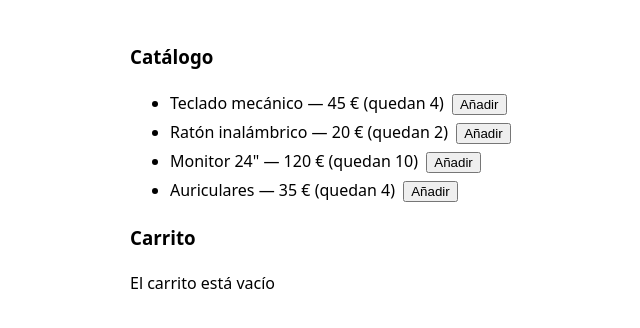
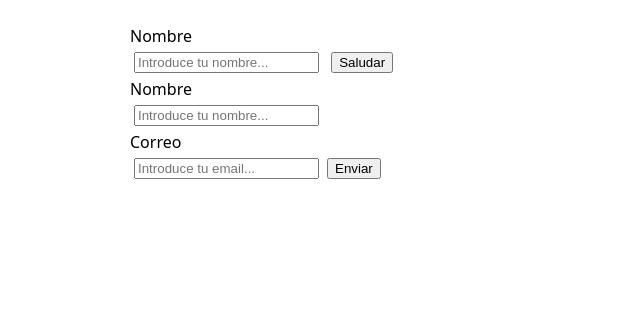
Before and after one commit to rodri-a91/desarrollo-interfaces, a React (Vite) app in the folder proyecto-0/: page / in a window 1280 px wide. Shown: the top 328 px of the page, without its empty margins (190-830 px from the left). Built offline with nearby package versions, Linux system fonts and the light colour scheme.

Commit message:
actividades

```diff
--- a/proyecto-0/src/App.tsx
+++ b/proyecto-0/src/App.tsx
@@ -17,6 +17,10 @@
 // import Precio from './components/Precio.tsx'
 // import Tarjeta from './components/Tarjeta.tsx'
 
+// import Contacto from "./components/formulario/Contacto"
+import ContactoUnico from "./components/formulario/ContactoUnico"
+import Saludo from "./components/formulario/Saludo"
+
 // import ListaBuena from "./components/listas/ListaBuena"
 // import ListaMala from "./components/listas/ListaMala"
 // import SelectorActividades from "./components/SelectorActividades"
@@ -24,7 +28,7 @@
 // import ListaAlumnosFiltrados from "./components/listas/ListaAlumnosFiltrados"
 // import ListaCompra from "./components/listas/ListaCompra"
 // import Carrito from "./components/listas/Carrito"
-import CarritoStock from "./components/listas/CarritoStock"
+// import CarritoStock from "./components/listas/CarritoStock"
 
 // const enDolares = (cantidad: number) => {
 //   return cantidad.toLocaleString("us-US", { style: "currency", currency: "USD" })
@@ -35,13 +39,21 @@ function App() {
     return (
     <>
 
+<Saludo/><br></br>
+<ContactoUnico/>
+
+
+
+
+
+
 {/* <SelectorActividades/> */}
 {/* <ListaMala/>
 <ListaBuena/>
 <TablaAlumnos/>
 <ListaAlumnosFiltrados/>
 <ListaCompra/> */}
-<CarritoStock/>
+{/* <CarritoStock/> */}
 
 
       {/* <MiComponente/>
--- /dev/null
+++ b/proyecto-0/src/components/formulario/Contacto.tsx
@@ -0,0 +1,28 @@
+import { useState } from "react"
+
+
+function Contacto() {
+
+    const [nombreTemp, setNombreTemp] = useState('')
+    const [emailTemp, setEmailTemp] = useState('')
+    const [saludo, setSaludo] = useState('')
+
+    const enviar = () => {
+        setSaludo(`${nombreTemp} (${emailTemp})`)
+
+    }
+
+    return (
+        <>
+        <label>Nombre</label><br></br>
+        <input type="text" placeholder="Introduce tu nombre..." onChange={(e) => setNombreTemp(e.target.value)} value={nombreTemp}/>
+        <br></br><label>Correo</label><br></br>
+        <input type="text" placeholder="Introduce tu email..." onChange={(e) => setEmailTemp(e.target.value)} value={emailTemp}/>
+        <button onClick={() => enviar()}>Enviar</button><br></br>
+
+        {saludo}
+        </>
+    )
+}
+
+export default Contacto
--- /dev/null
+++ b/proyecto-0/src/components/formulario/ContactoUnico.tsx
@@ -0,0 +1,38 @@
+import { useState, type ChangeEvent } from "react"
+
+type DatosProps = {
+    name: string
+    email: string
+}
+
+
+function ContactoUnico() {
+
+    const [datos, setDatos] = useState<DatosProps>({name: '', email: ''})
+
+    const [enviado, setEnviado] = useState('')
+
+    const cambiar = (e: ChangeEvent<HTMLInputElement>) => {
+        const {name, value} = e.target
+        setDatos({...datos, [name]: value})
+
+    }
+
+    const enviar = () => {
+        setEnviado(`${datos.name} (${datos.email})`)
+    }
+
+    return (
+        <>
+        <label>Nombre</label><br></br>
+        <input type="text" placeholder="Introduce tu nombre..." onChange={cambiar} name="name" value={datos.name}/>
+        <br></br><label>Correo</label><br></br>
+        <input type="text" placeholder="Introduce tu email..." onChange={cambiar} name="email" value={datos.email}/>
+        <button onClick={enviar}>Enviar</button><br></br>
+
+        {enviado}
+        </>
+    )
+}
+
+export default ContactoUnico
--- /dev/null
+++ b/proyecto-0/src/components/formulario/Saludo.tsx
@@ -0,0 +1,18 @@
+import { useState } from "react"
+
+function Saludo() {
+    const [nombre, setNombre] = useState('')
+    const [nombreTemp, setNombreTemp] = useState('')
+
+  return (
+    <>
+    <label>Nombre</label><br></br>
+    <input type="text" placeholder="Introduce tu nombre..." value={nombreTemp}
+    onChange={(e) => setNombreTemp(e.target.value)}/> <button onClick={() => setNombre(nombreTemp)}>Saludar</button>
+    {nombre && <p>Hola, {nombre}</p>}
+
+    </>
+  )
+}
+
+export default Saludo
--- a/proyecto-0/src/index.css
+++ b/proyecto-0/src/index.css
@@ -17,6 +17,10 @@ body {
 button {
   padding: 0.4 rem 0.9 rem;
   cursor: pointer;
+  margin: 4px;
+}
+
+input {
   margin: 4px;
 }
 
```
